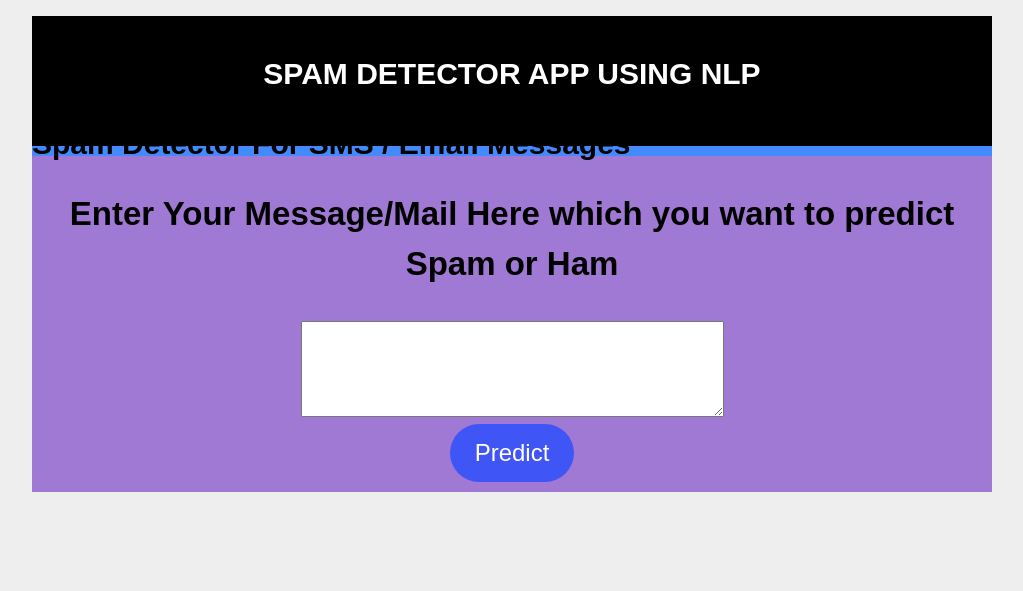
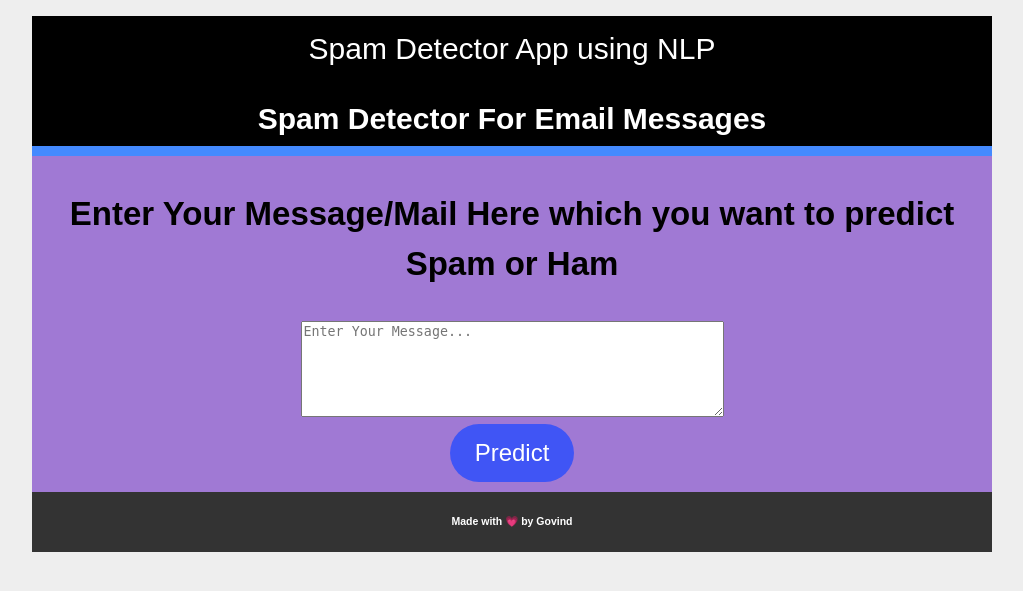
Before and after one commit to Govind155/Spam-Classification-using-NLP, a Flask app: page / in a window 1280 px wide. Shown: the top 591 px of the page, without its empty margins (128-1151 px from the left). Run offline with Flask 2, Linux system fonts and the light colour scheme; parts of the project's set-up code (start-up, migrations or seed data) failed here and were passed over.

Commit message:
Add files via upload

```diff
--- a/templates/home.html
+++ b/templates/home.html
@@ -1,3 +1,4 @@
+
 <!DOCTYPE html>
 <html>
 <head>
@@ -9,18 +10,18 @@
 	<header>
 		<div class="container">
 		<div id="brandname">
-			<h2> SPAM DETECTOR APP USING NLP </h2>
+			Spam Detector App using NLP
 		</div>
-		<h1>Spam Detector For SMS / Email Messages</h1>
+		<h2>Spam Detector For Email Messages</h2>
 
 	</div>
 	</header>
 
 	<div class="ml-container">
 
-		<form action="{{ url_for('predict')}}" method="POST">
+		<form action="/predict" method="POST">
 		<p>Enter Your Message/Mail Here which you want to predict Spam or Ham</p>
-		<textarea name="message" rows="6" cols="50"></textarea>
+		<textarea name="message" rows="6" cols="50" placeholder="Enter Your Message..." ></textarea>
 		<br/>
 
 		<input type="Submit" class="btn-info" value="Predict">
@@ -28,6 +29,9 @@
 	</form>
 
 	</div>
-
 </body>
+	<footer class="footer">
+    <div class="footerContainer">
+        <p class="copyright"> Made with &#x1F497 by Govind </p>
+    </div>
 </html>
```
Also changed, not shown: templates/result.html (+13 -5 lines).
